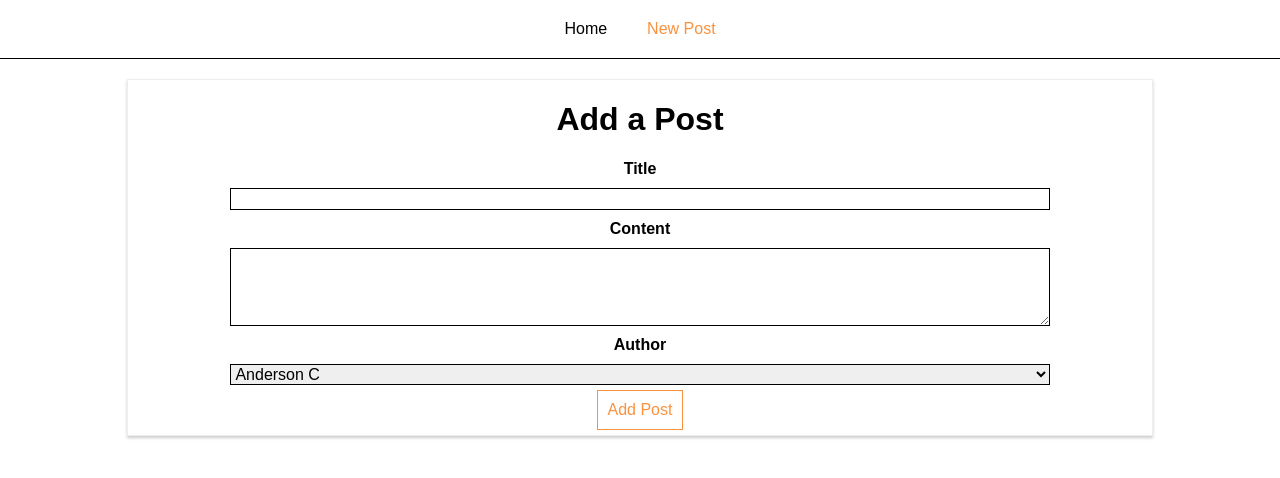
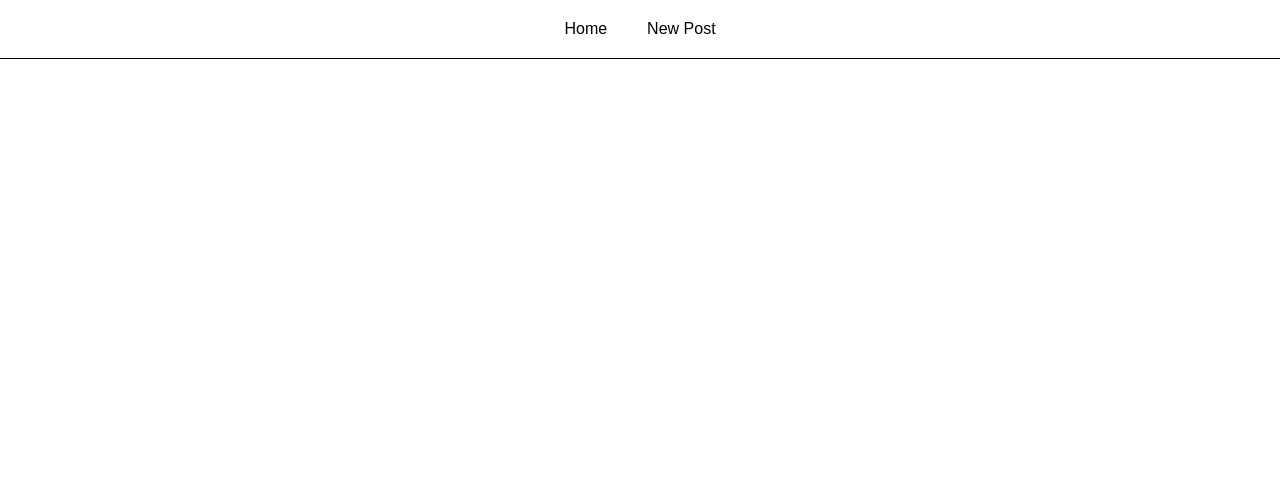
Before and after one commit to AndersonCossul/react-router-practise, a React (Create React App) app: page /new-post in a window 1280 px wide. Shown: the top 478 px of the page. Built offline with nearby package versions, Linux system fonts and the light colour scheme.

Commit message:
Passing route params and loading full post component.

```diff
--- a/src/components/Post/Post.js
+++ b/src/components/Post/Post.js
@@ -1,5 +1,4 @@
 import React from 'react'
-
 import './Post.css'
 
 const post = (props) => (
--- a/src/containers/Blog/Blog.js
+++ b/src/containers/Blog/Blog.js
@@ -2,6 +2,7 @@ import React, { Component } from 'react'
 import './Blog.css'
 import Posts from './Posts/Posts'
 import NewPost from './NewPost/NewPost'
+import FullPost from './FullPost/FullPost'
 import { Route, NavLink } from 'react-router-dom'
 
 class Blog extends Component {
@@ -13,7 +14,7 @@ class Blog extends Component {
             <ul>
               <li><NavLink to="/" exact>Home</NavLink></li>
               <li><NavLink to={{
-                  pathname: '/new-post',
+                  pathname: '/post/create',
                   hash: '#submit',
                   search: '?quick-submit=true'
                 }}>New Post</NavLink></li>
@@ -21,7 +22,8 @@ class Blog extends Component {
           </nav>
         </header>
         <Route path="/" exact component={Posts}/>
-        <Route path="/new-post" exact component={NewPost}/>
+        <Route path="/post/create" exact component={NewPost}/>
+        <Route path="/post/:id" exact component={FullPost}/>
       </div>
     )
   }
--- a/src/containers/Blog/Posts/Posts.js
+++ b/src/containers/Blog/Posts/Posts.js
@@ -2,6 +2,7 @@ import React, { Component } from 'react'
 import Post from '../../../components/Post/Post'
 import './Posts.css'
 import axios from 'axios'
+import { Link } from 'react-router-dom'
 
 class Posts extends Component {
   state = {
@@ -23,8 +24,7 @@ class Posts extends Component {
       this.setState({posts: updatedPosts})
     })
     .catch(error => {
-                console.log(error)
-                // this.setState({error: true})
+      this.setState({error: true})
     })
   }
 
@@ -35,11 +35,14 @@ class Posts extends Component {
   render () {
     let posts = this.state.posts.map(post => {
       return (
+        <Link
+          to={'/post/' + post.id}
+          key={post.id}>
           <Post
-                                key={post.id}
             title={post.title}
             author={post.author}
             clicked={() => this.postSelectedHandler(post.id)}/>
+        </Link>
       )
     })
 
```
Also changed, not shown: src/components/Post/Post.css (indentation only). Lines whose indentation alone changed are shown as unchanged.
